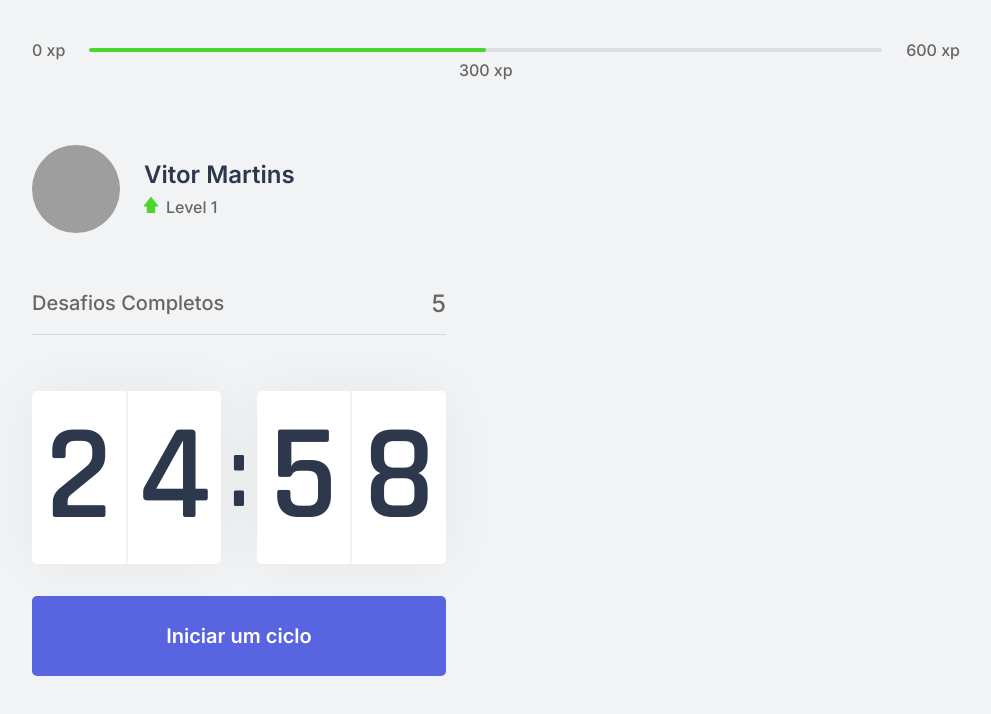
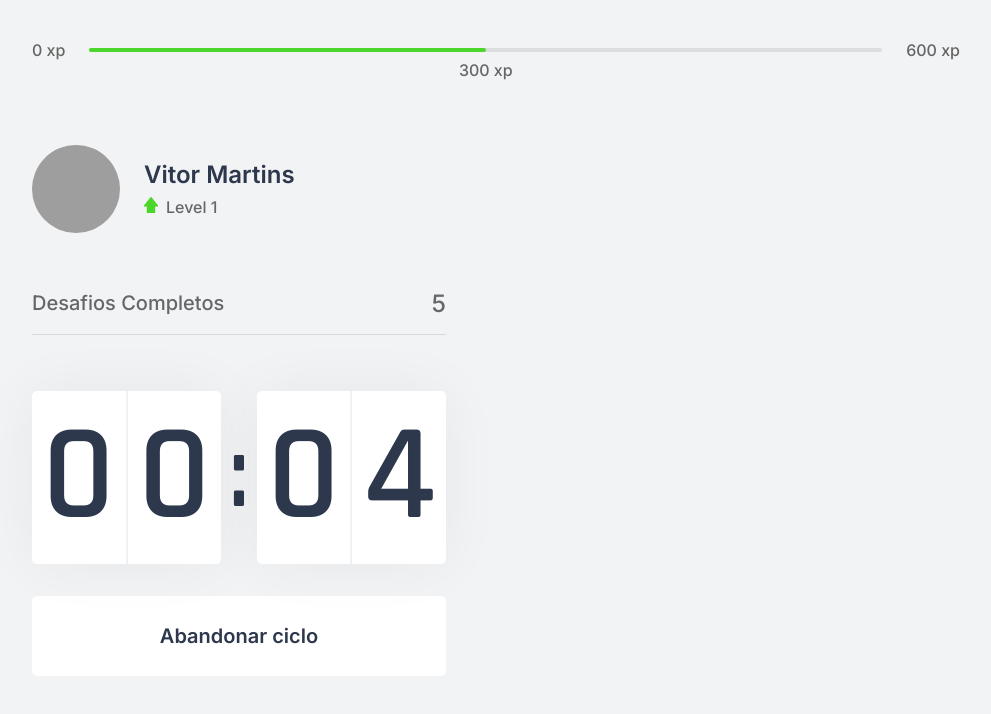
Before and after one commit to vitormrts/move-it-app, a Next.js app: page / in a window 1280 px wide. Both pictures are taken after a click on the button "Iniciar um ciclo". Shown: the top 714 px of the page, without its empty margins (144-1135 px from the left). Built offline with nearby package versions, Linux system fonts and the light colour scheme; grey boxes are pictures that could not be loaded.

Commit message:
Adding function countDown

```diff
--- a/src/components/Countdown.tsx
+++ b/src/components/Countdown.tsx
@@ -1,9 +1,12 @@
 import { useState, useEffect } from "react"
 import styles from "../styles/components/Countdown.module.css"
 
+let countdownTimeout: NodeJS.Timeout
+
 export function Countdown() {
-    const [time, setTime] = useState(25 * 60)
-    const [active, setActive] = useState(false)
+    const [time, setTime] = useState(0.1 * 60)
+    const [isActive, setIsActive] = useState(false)
+    const [hasFinished, setHasFinished] = useState(false)
 
     const minutes = Math.floor(time / 60)
     const seconds = time % 60
@@ -13,20 +16,29 @@
 
     // altera o estado do botao
     function startCountdown() {
-        setActive(true)
+        setIsActive(true)
+    }
+
+    function resetCountdown() {
+        clearTimeout(countdownTimeout)
+        setIsActive(false)
+        setTime(0.1*60)
     }
 
     // Countdown iniciado: contagem regressiva
     // Recebe dois parametros, o primeiro e a funcao que sera executada, ja o segundo eh a variavel que executara a funcao caso ela seja alterada
     // se clicarmos no botao, o efeito active eh alterado, entao useEffect eh ativado
     useEffect( () => {
-        console.log(active)
-        if (active && time > 0) {
-            setTimeout( () => {
+        console.log(isActive)
+        if (isActive && time > 0) {
+            countdownTimeout = setTimeout( () => {
                 setTime(time - 1)
             }, 1000)
+        } else if (isActive && time == 0) {
+            setHasFinished(true)
+            setIsActive(false)
         }
-    }, [active, time])
+    }, [isActive, time])
 
 
 
@@ -44,13 +56,25 @@
                 </div>
             </div>
 
-            <button
-                type="button"
-                className={styles.countdownButton}
-                onClick={startCountdown}
-            >
-                Iniciar um ciclo
-            </button>
+            {hasFinished ? (
+            <button disabled className={styles.countdownButton}>
+                Ciclo encerrado
+            </button>)
+            : (
+                <> {isActive ? (
+                    <button type="button" className={`${styles.countdownButton} ${styles.countdownButtonActive}`} onClick={resetCountdown}>
+                        Abandonar ciclo
+                    </button>
+                    ) : (
+                    <button type="button" className={styles.countdownButton} onClick={startCountdown}>
+                        Iniciar um ciclo
+                    </button>)}
+                </>
+            )}
+
+
+
+
         </div>
     )
 }
--- a/src/styles/components/Countdown.module.css
+++ b/src/styles/components/Countdown.module.css
@@ -61,6 +61,21 @@
     font-weight: 600;
 }
 
-.countdownButton:hover {
+.countdownButton:not(:disabled):hover {
     background-color: var(--blue-dark);
 }
+
+.countdownButtonActive {
+    background-color: var(--white);
+    color: var(--title);
+}
+.countdownButtonActive:not(:disabled):hover {
+    background-color: var(--red);
+    color: var(--white);
+}
+
+.countdownButton:disabled {
+    background-color: var(--white);
+    color: var(--text);
+    cursor: not-allowed;
+}
```
